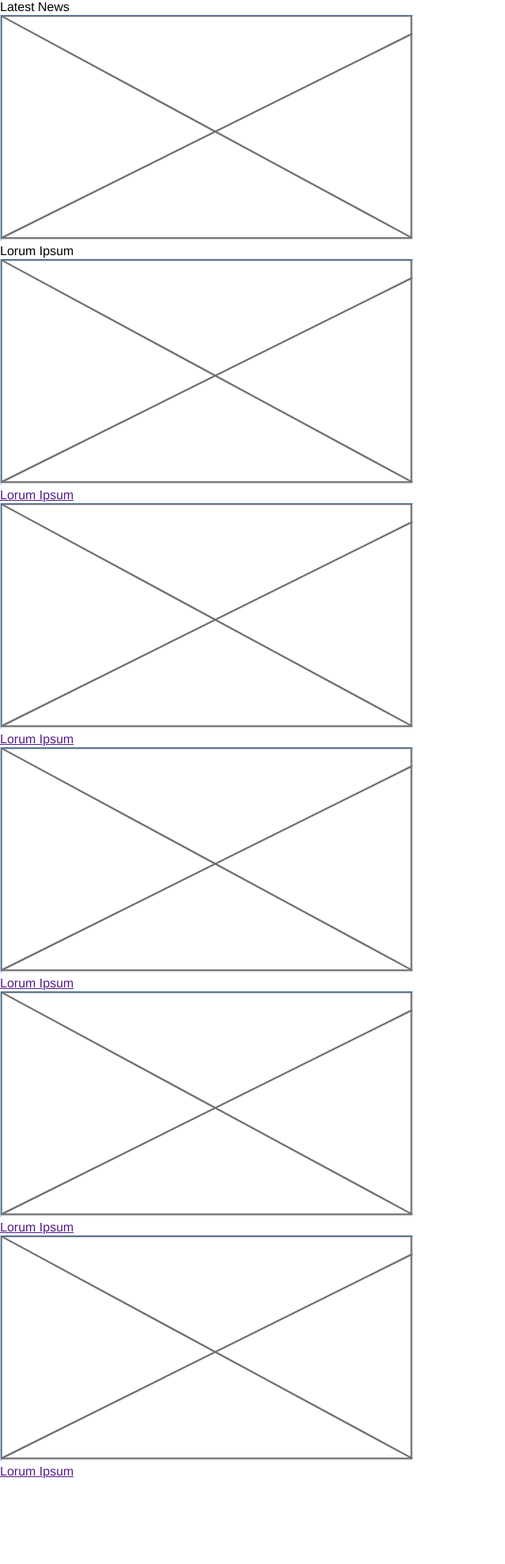
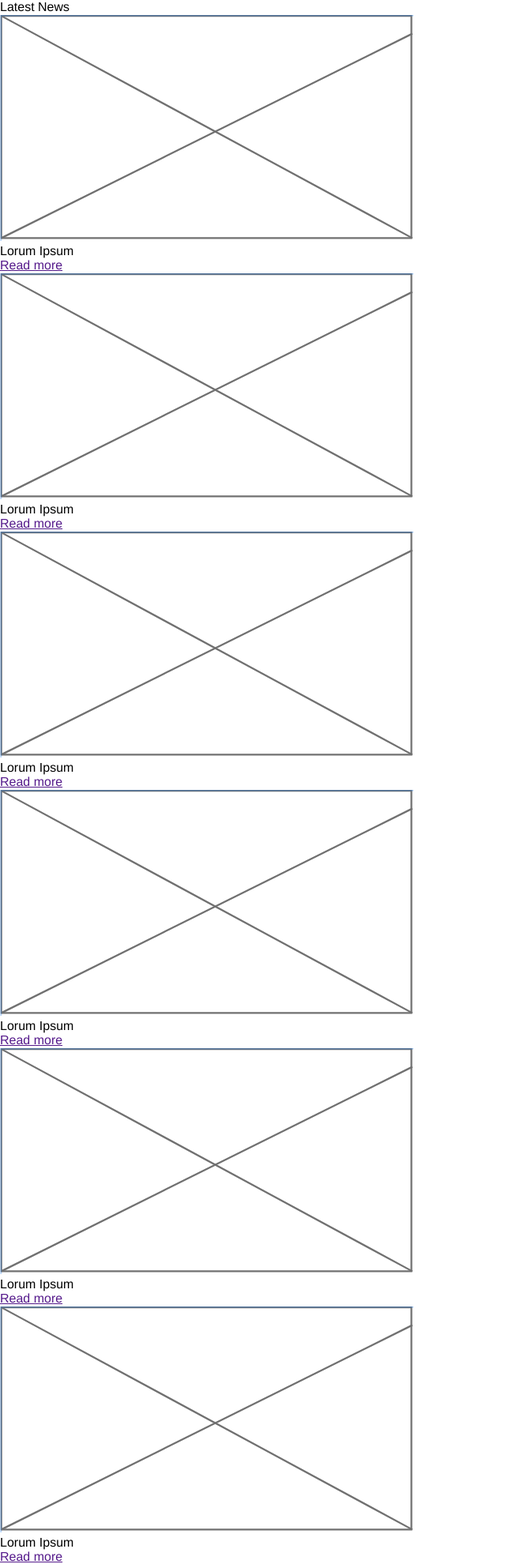
Before and after one commit to ronaldNederveen/PearCollege, a PHP site: page /latest-news.php in a window 1280 px wide. Shown: the whole page at 79% size, without its empty margins (0-640 px from the left). Before the commit the page ends 1872 px from the top, so only its background shows below. Run offline with PHP 8.4, Linux system fonts and the light colour scheme.

Commit message:
read more is now the link

```diff
--- a/latest-news.php
+++ b/latest-news.php
@@ -7,33 +7,33 @@
 <!-- news blocks -->
  <div class="latest-news">
      <div class="ln1">
-         <img src="example.PNG" alt="news" class="imgln">   <!-- img for the latest news -->
-         <p class="lntext">Lorum Ipsum</p>                  <!-- summary of the news -->
-         <a class="link-news" href="" Read more >           <!-- link to the news -->
+         <img src="assets/img/news-img/example.PNG" alt="news" class="imgln">   <!-- img for the latest news -->
+         <p class="lntext">Lorum Ipsum</p>                                      <!-- summary of the news -->
+         <a class="link-news" href="" >Read more</a>                            <!-- link to the news -->
          </div>
      <div class="ln2">
-         <img src="example.PNG" alt="news" class="imgln">
+         <img src="assets/img/news-img/example.PNG" alt="news" class="imgln">
          <p class="lntext">Lorum Ipsum</p>
-         <a href="" Read more >
+         <a class="link-news" href="" >Read more</a>
          </div>
      <div class="ln3">
-         <img src="example.PNG" alt="news" class="imgln">
+         <img src="assets/img/news-img/example.PNG" alt="news" class="imgln">
          <p class="lntext">Lorum Ipsum</p>
-         <a href="" Read more >
+         <a class="link-news" href="" >Read more</a>
          </div>
      <div class="ln4">
-         <img src="example.PNG" alt="news" class="imgln">
+         <img src="assets/img/news-img/example.PNG" alt="news" class="imgln">
          <p class="lntext">Lorum Ipsum</p>
-         <a href="" Read more >
+         <a class="link-news" href="" >Read more</a>
          </div>
      <div class="ln5">
-         <img src="example.PNG" alt="news" class="imgln">
+         <img src="assets/img/news-img/example.PNG" alt="news" class="imgln">
          <p class="lntext">Lorum Ipsum</p>
-         <a href="" Read more>
+         <a class="link-news" href="" >Read more</a>
          </div>
      <div class="ln6">
-         <img src="example.PNG" alt="news" class="imgln">
+         <img src="assets/img/news-img/example.PNG" alt="news" class="imgln">
          <p class="lntext">Lorum Ipsum</p>
-         <a href="" Read more>
+         <a class="link-news" href="" >Read more</a>
          </div>
 </div>
```
